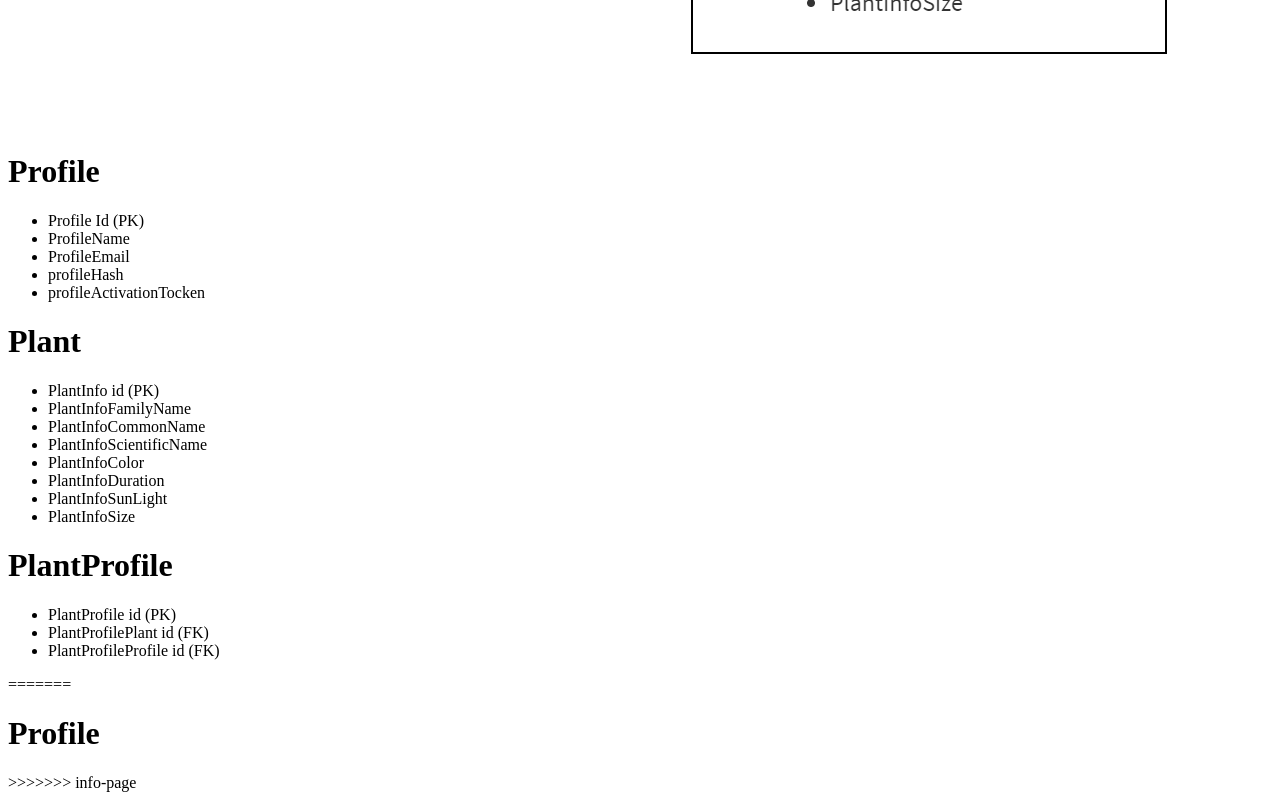
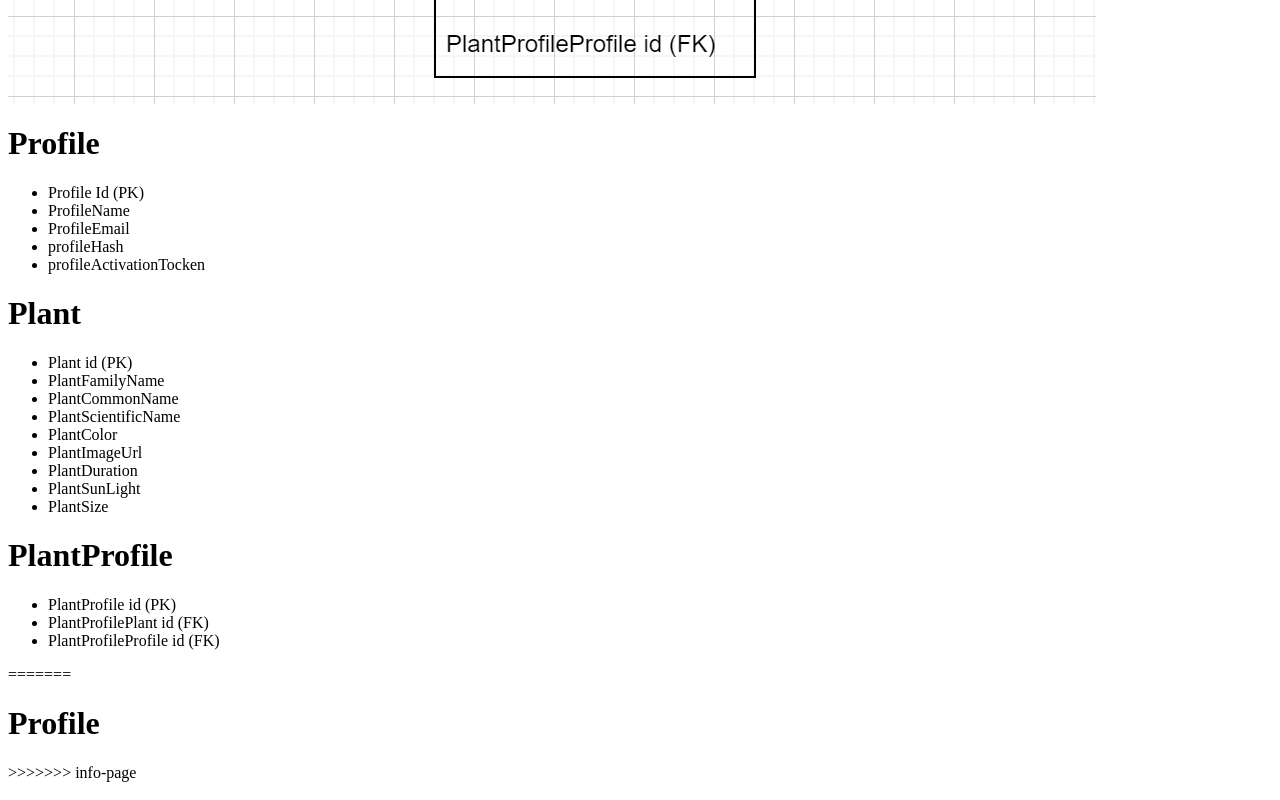
Before and after one commit to Help-My-Garden/help-my-garden-capstone, a plain HTML site: page epic/concept-model.html in a window 1280 px wide. Shown: the part 884-1684 px from the top of the page. Drawn offline with Linux system fonts and the light colour scheme.

Commit message:
changed ERD

```diff
--- a/epic/concept-model.html
+++ b/epic/concept-model.html
@@ -1,6 +1,6 @@
 <<<<<<< HEAD
 <div>
-    <img src="another-ERD.png" alt="erd for Help My Garden">
+    <img src="hopefullyLastERD.png" alt="erd for Help My Garden">
 </div>
 <div>
     <h1>Profile</h1>
@@ -15,14 +15,15 @@
 <div>
     <h1>Plant</h1>
     <ul>
-        <li>PlantInfo id (PK)</li>
-        <li>PlantInfoFamilyName</li>
-        <li>PlantInfoCommonName</li>
-        <li>PlantInfoScientificName</li>
-        <li>PlantInfoColor</li>
-        <li>PlantInfoDuration</li>
-        <li>PlantInfoSunLight</li>
-        <li>PlantInfoSize</li>
+        <li>Plant id (PK)</li>
+        <li>PlantFamilyName</li>
+        <li>PlantCommonName</li>
+        <li>PlantScientificName</li>
+        <li>PlantColor</li>
+        <li>PlantImageUrl</li>
+        <li>PlantDuration</li>
+        <li>PlantSunLight</li>
+        <li>PlantSize</li>
     </ul>
 </div>
 
```
Also changed, not shown: epic/another-ERD.png (deleted), epic/hopefullyLastERD.png (added).
